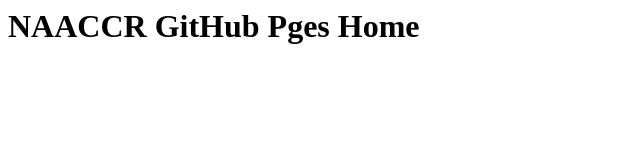
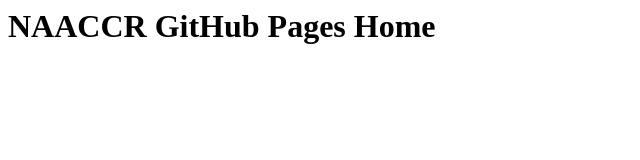
Before and after one commit to naaccr/naaccr.github.io, a plain HTML site: page index.html in a window 1280 px wide. Shown: the whole page, without its empty margins (0-640 px from the left). Drawn offline with Linux system fonts and the light colour scheme.

Commit message:
Update index.html

```diff
--- a/index.html
+++ b/index.html
@@ -1,5 +1,5 @@
 <html>
 <body>
-<h1>NAACCR GitHub Pges Home</h1>
+<h1>NAACCR GitHub Pages Home</h1>
 </body>
 </html>
```
